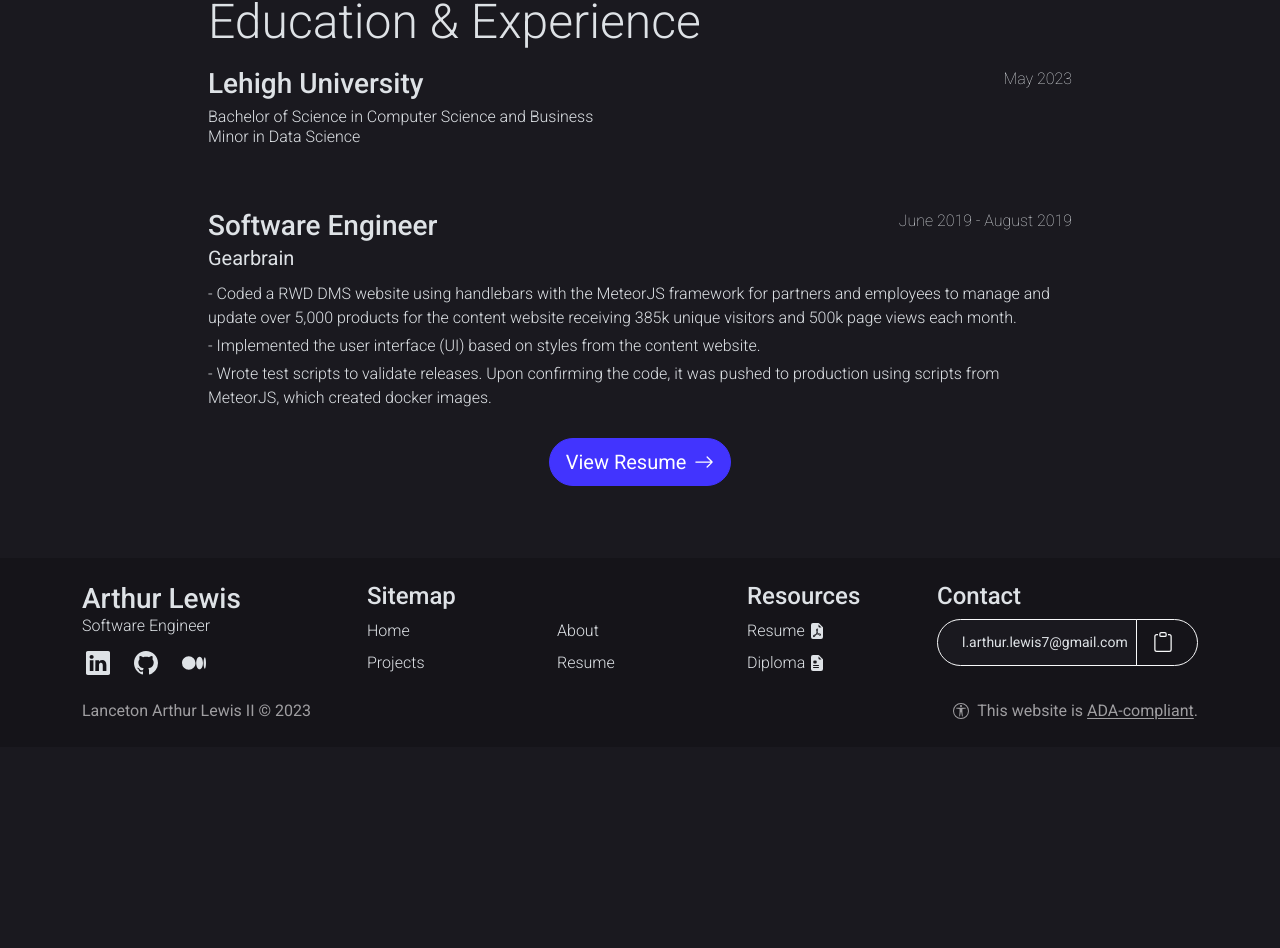
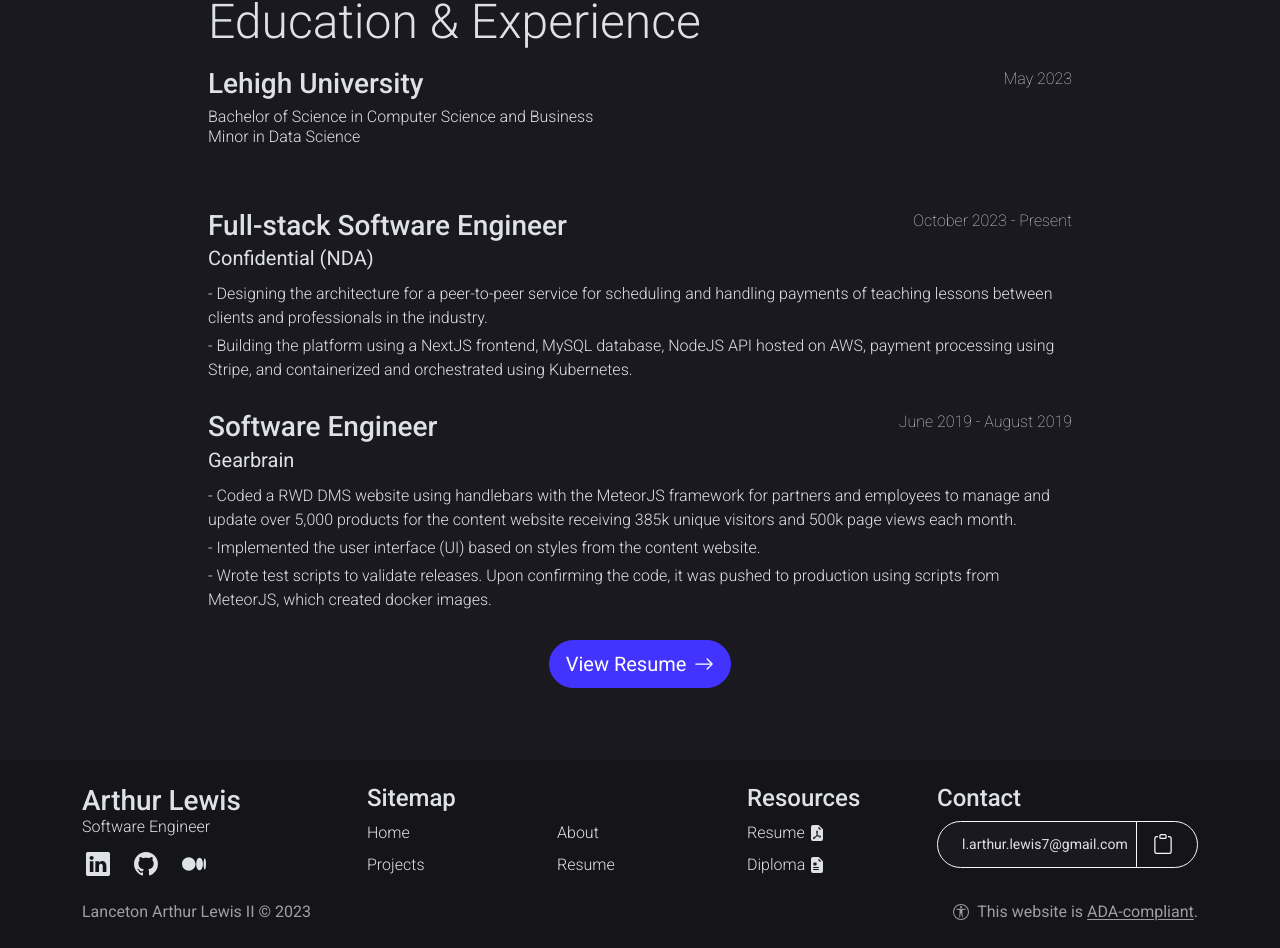
Before and after one commit to lalewis7/lalewis7.github.io, a Next.js app: page / in a window 1280 px wide. Shown: the part 2376-3324 px from the top of the page. Before the commit the page ends 3123 px from the top, so only its background shows below. Built offline with nearby package versions, Linux system fonts and the light colour scheme.

Commit message:
updated work experience

```diff
--- a/app/components/WorkExperience.jsx
+++ b/app/components/WorkExperience.jsx
@@ -2,7 +2,7 @@
 
 export default function WorkExperience({ job }) {
     return <>
-        <div className="d-flex gap-3">
+        <div className="d-flex gap-3 pt-4">
             {/* <div>
                 <Image src={`/work/${job.img}`} alt={`${job.company} logo`} width={64} height={64} className="rounded-3" />
             </div> */}
--- a/app/config/work.json
+++ b/app/config/work.json
@@ -1,8 +1,16 @@
 [
+    {
+        "title": "Full-stack Software Engineer",
+        "company": "Confidential (NDA)",
+        "time": "October 2023 - Present",
+        "description": [
+            "Designing the architecture for a peer-to-peer service for scheduling and handling payments of teaching lessons between clients and professionals in the industry.",
+            "Building the platform using a NextJS frontend, MySQL database, NodeJS API hosted on AWS, payment processing using Stripe, and containerized and orchestrated using Kubernetes."
+        ]
+    },
     {
         "title": "Software Engineer",
         "company": "Gearbrain",
-        "img": "gearbrain.png",
         "time": "June 2019 - August 2019",
         "description": [
             "Coded a RWD DMS website using handlebars with the MeteorJS framework for partners and employees to manage and update over 5,000 products for the content website receiving 385k unique visitors and 500k page views each month.",
--- a/app/page.jsx
+++ b/app/page.jsx
@@ -91,7 +91,7 @@
       <div className="d-flex flex-column mt-5 mb-4">
         <h2 className="display-5 mb-3">Education & Experience</h2>
         {degrees.map(degree => <Education edu={degree} />)}
-        <span className="pt-5 pb-2"></span>
+        <span className="pt-4 pb-2"></span>
         {jobs.map(job => <WorkExperience job={job} />)}
         <Link href="/resume" className="btn btn-primary btn-lg rounded-5 d-inline-flex align-items-center gap-2 align-self-center mt-4" tabIndex={0} role="link" aria-label="View Resume">
           View Resume <ArrowRight/>
```
